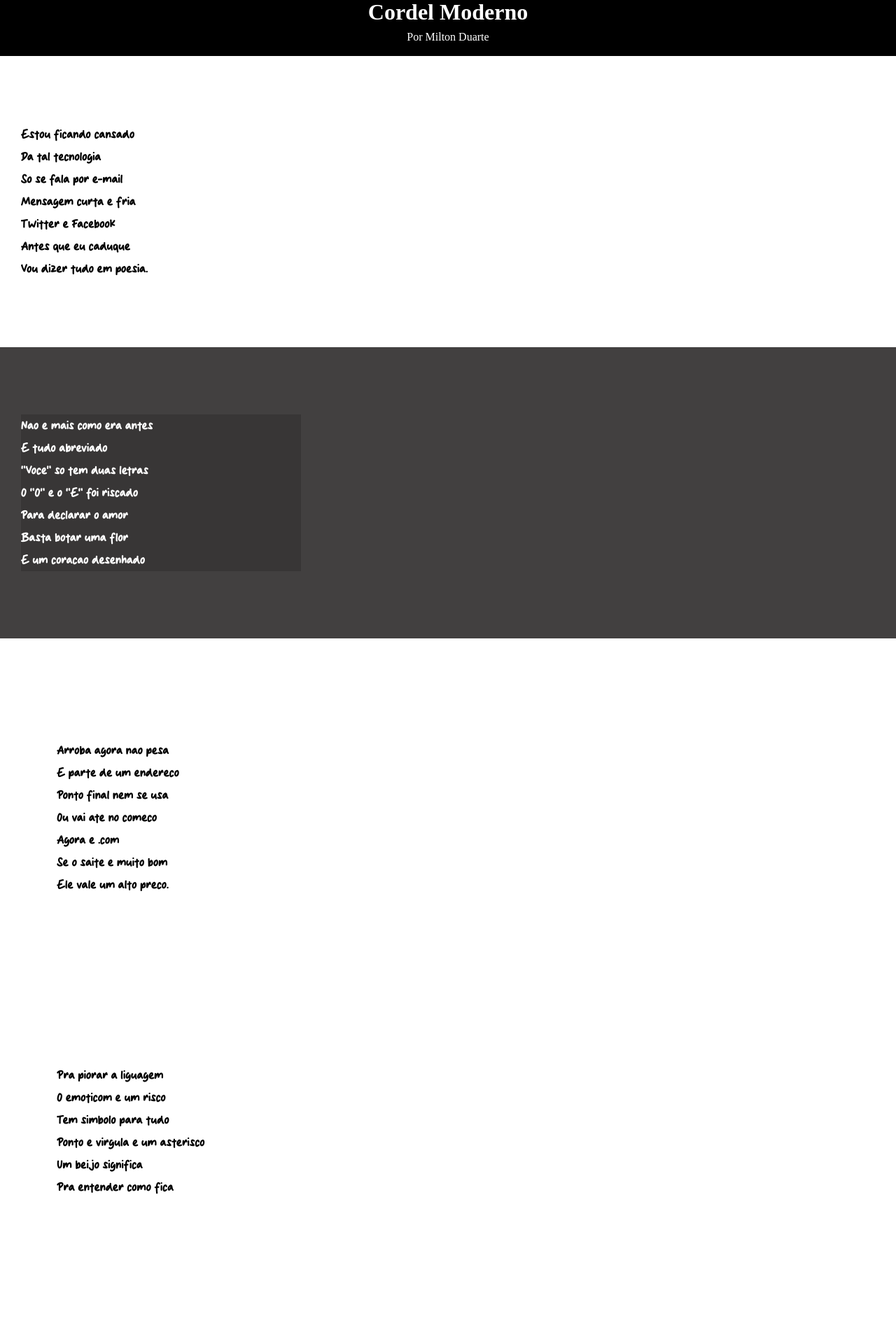
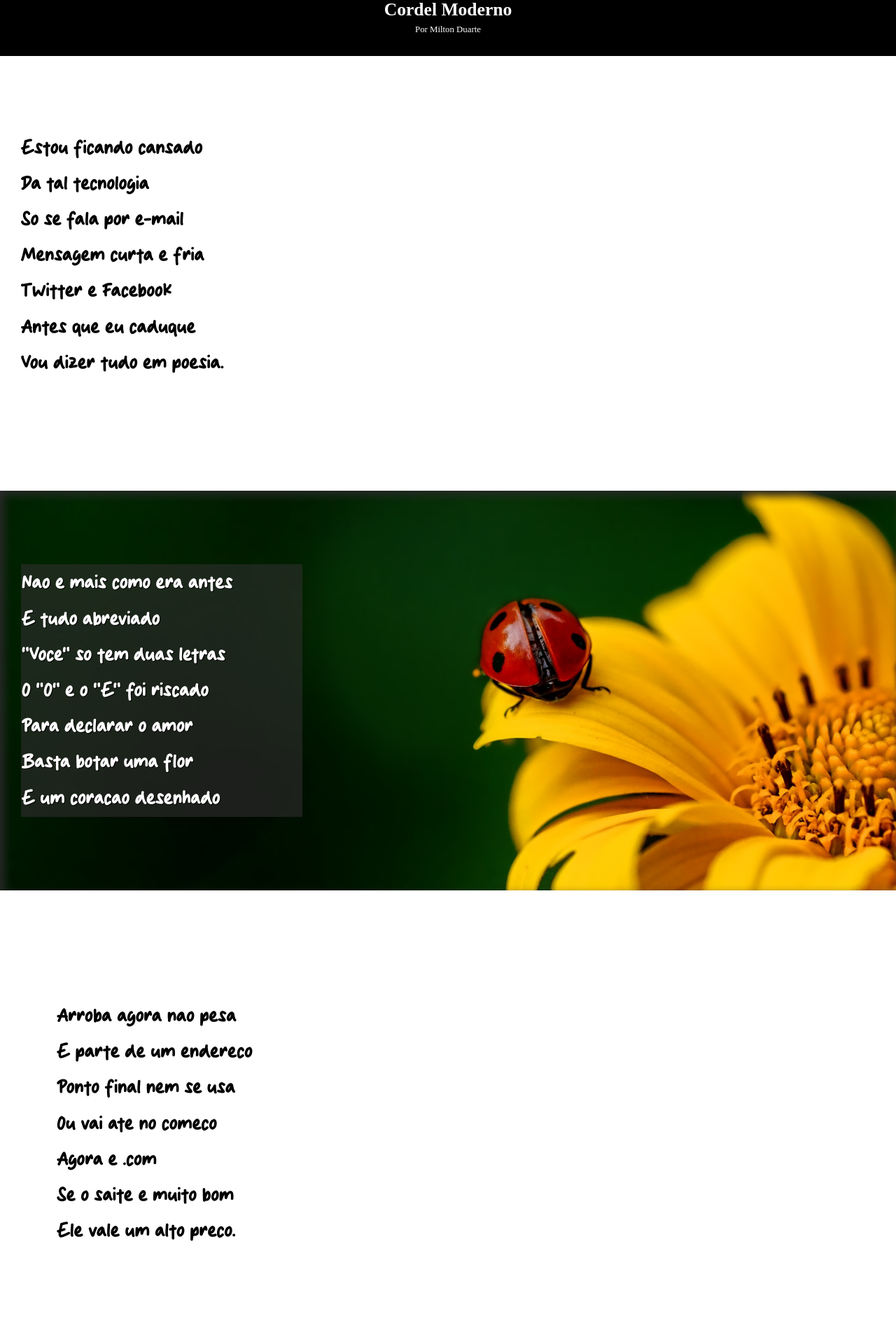
Before and after one commit to MiguelScheffer/html-css, a PHP site: page / in a window 1280 px wide. Shown: the top 1920 px of the page at 70% size. Run offline with PHP 8.4, Linux system fonts and the light colour scheme.

Commit message:
desafio 3 do módulo 2 pronto

```diff
--- a/Exercícios/Desafios Guanabara/desafio módulo 2(3)/index.html
+++ b/Exercícios/Desafios Guanabara/desafio módulo 2(3)/index.html
@@ -29,7 +29,7 @@
 
 
                             <div>
-                                <section class="imagem">
+                                <section class="imagem" id="img01">
                                     <p>
                                         Não é mais como era antes <br>
                                         É tudo abreviado <br>
@@ -70,7 +70,7 @@
 
 
 
-                        <section class="text">
+                        <section class="imagem" id="img02">
 
                                 <p>
                                     Tenho saudade das cartas <br>
@@ -86,7 +86,7 @@
 
 
 
-                            <section class="imagem" >
+                            <section class="text" >
                                 <p>
                                     Agora, escrevo e envio <br>
                                     Chegando na mesma hora <br>
--- a/Exercícios/Desafios Guanabara/desafio módulo 2(3)/style.css
+++ b/Exercícios/Desafios Guanabara/desafio módulo 2(3)/style.css
@@ -5,6 +5,7 @@ header{
     color: white;
     line-height: 2.2em;
     height: 80px;
+    font-size: 1vw;
 
 }
 
@@ -45,17 +46,28 @@ section.text{
 section.imagem{
     background-color: rgb(66, 64, 64);
     color: white;
+    background-attachment: fixed ;
 
 }
 section.imagem > p{
+    display: inline-block;
+    padding: 1px;
     background-color: rgba(49, 48, 48, 0.582);
     width: 400px;
+    text-shadow: 1px 1px 0px black;
+
 }
 section{
     padding-top: 10vh ;
     padding-bottom: 10vh;
     line-height: 2em;
     padding-left: 30px;
+    font-size: 2vw;
+
+}
+section > p{
+    padding-bottom: 2em;
+
 }
 footer{
     background-color: black;
@@ -64,3 +76,18 @@ footer{
     padding: 10px;
     margin: 0%;
 }
+section#img01{
+    background-image: url(imagens/background001.jpg);
+    background-position: right center;
+    background-size: cover;
+    box-shadow: inset 6px 6px 13px 0px rgb(41, 41, 41);
+
+
+}
+section#img02{
+     background-image: url(imagens/background002.jpg);
+     background-size: cover;
+     box-shadow: inset 6px 6px 13px 0px rgb(44, 44, 44);
+
+
+}
```
